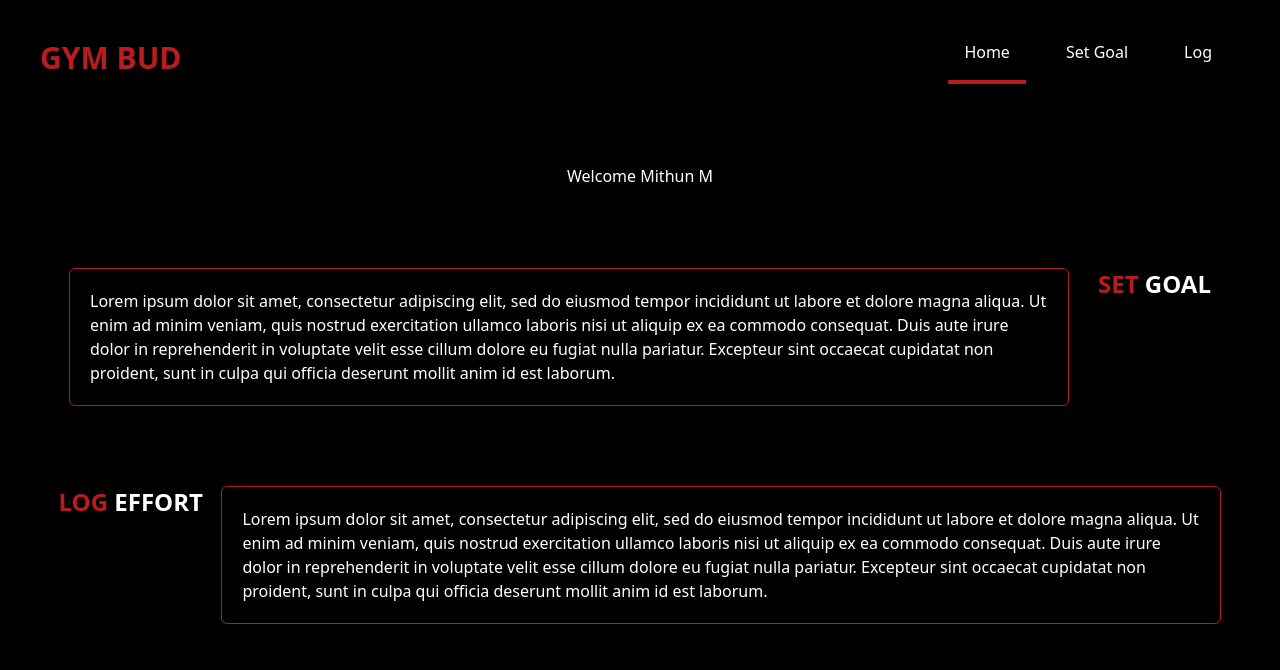
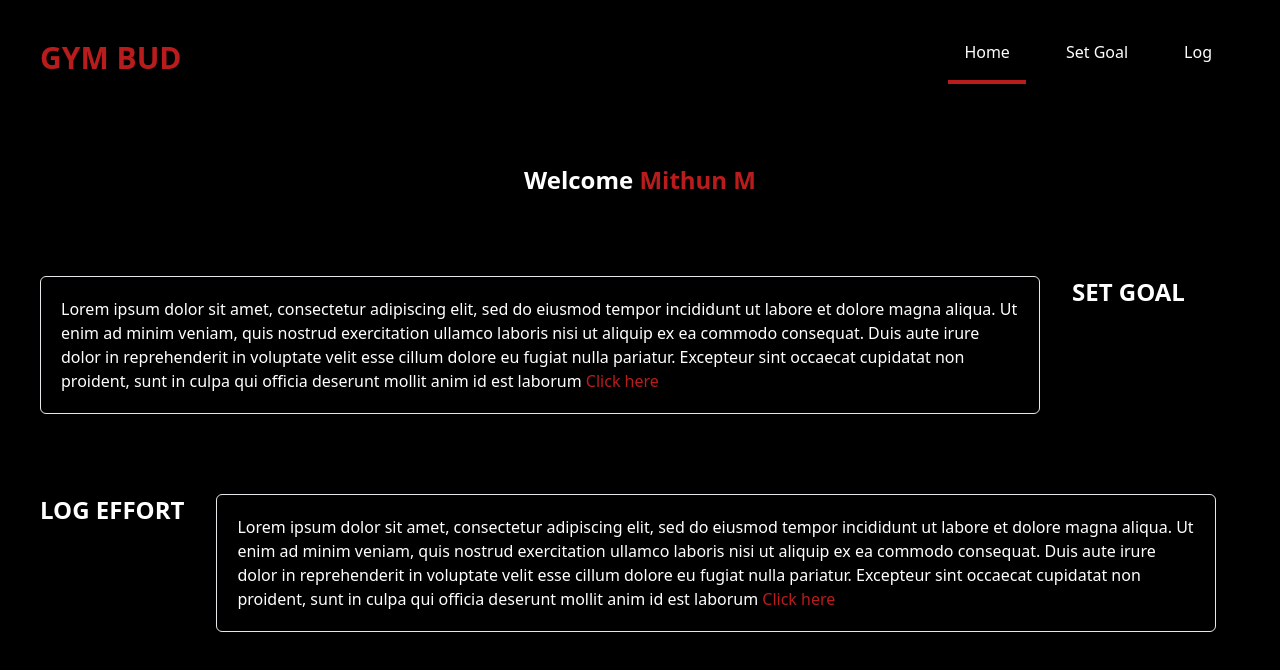
Before and after one commit to mithunsai/gym-bud-fe, a React (Create React App) app: page /home in a window 1280 px wide. Shown: the top 670 px of the page. Built offline with nearby package versions, Linux system fonts and the light colour scheme.

Commit message:
completes home page template

```diff
--- a/src/pages/home/Home.jsx
+++ b/src/pages/home/Home.jsx
@@ -1,26 +1,27 @@
+import { Link } from 'react-router-dom'
 import './Home.css'
 
 function Home() {
     return <>
         <div className="mt-10">
             <section id="welcome" className="flex justify-center">
-                <h2>Welcome Mithun M</h2>
+                <h2 className='font-semibold text-2xl'><span>Welcome</span>{` `}<span className='text-red-700'>Mithun M</span></h2>
             </section>
-            <section id="set-goals" className="flex justify-evenly">
-                <div className="basis-5/6 border border-red-700 rounded-md p-5">
-                    Lorem ipsum dolor sit amet, consectetur adipiscing elit, sed do eiusmod tempor incididunt ut labore et dolore magna aliqua. Ut enim ad minim veniam, quis nostrud exercitation ullamco laboris nisi ut aliquip ex ea commodo consequat. Duis aute irure dolor in reprehenderit in voluptate velit esse cillum dolore eu fugiat nulla pariatur. Excepteur sint occaecat cupidatat non proident, sunt in culpa qui officia deserunt mollit anim id est laborum.
+            <section id="set-goals" className="flex flex-col-reverse md:flex-row">
+                <div className="basis-5/6 border rounded-md p-5 md:mr-8">
+                    Lorem ipsum dolor sit amet, consectetur adipiscing elit, sed do eiusmod tempor incididunt ut labore et dolore magna aliqua. Ut enim ad minim veniam, quis nostrud exercitation ullamco laboris nisi ut aliquip ex ea commodo consequat. Duis aute irure dolor in reprehenderit in voluptate velit esse cillum dolore eu fugiat nulla pariatur. Excepteur sint occaecat cupidatat non proident, sunt in culpa qui officia deserunt mollit anim id est laborum <Link to={'/home'} className='text-red-700'>Click here</Link>
                 </div>
                 <div className="font-semibold text-2xl">
-                    <p className=''><span className='text-red-700'>SET</span>{` `}<span>GOAL</span></p>
+                    <p className='mb-3'>SET GOAL</p>
 
                 </div>
             </section>
-            <section id="log" className="flex justify-evenly">
+            <section id="log" className="flex flex-col md:flex-row">
                 <div className="font-semibold text-2xl float-left">
-                    <p className=''><span className='text-red-700'>LOG</span>{` `}<span>EFFORT</span></p>
+                    <p className='mb-3'>LOG EFFORT</p>
                 </div>
-                <div className="basis-5/6 border border-red-700 rounded-md p-5">
-                    Lorem ipsum dolor sit amet, consectetur adipiscing elit, sed do eiusmod tempor incididunt ut labore et dolore magna aliqua. Ut enim ad minim veniam, quis nostrud exercitation ullamco laboris nisi ut aliquip ex ea commodo consequat. Duis aute irure dolor in reprehenderit in voluptate velit esse cillum dolore eu fugiat nulla pariatur. Excepteur sint occaecat cupidatat non proident, sunt in culpa qui officia deserunt mollit anim id est laborum.
+                <div className="basis-5/6 border rounded-md p-5 md:ml-8">
+                    Lorem ipsum dolor sit amet, consectetur adipiscing elit, sed do eiusmod tempor incididunt ut labore et dolore magna aliqua. Ut enim ad minim veniam, quis nostrud exercitation ullamco laboris nisi ut aliquip ex ea commodo consequat. Duis aute irure dolor in reprehenderit in voluptate velit esse cillum dolore eu fugiat nulla pariatur. Excepteur sint occaecat cupidatat non proident, sunt in culpa qui officia deserunt mollit anim id est laborum <Link to={'/home'} className='text-red-700'>Click here</Link>
                 </div>
             </section>
         </div>
```
